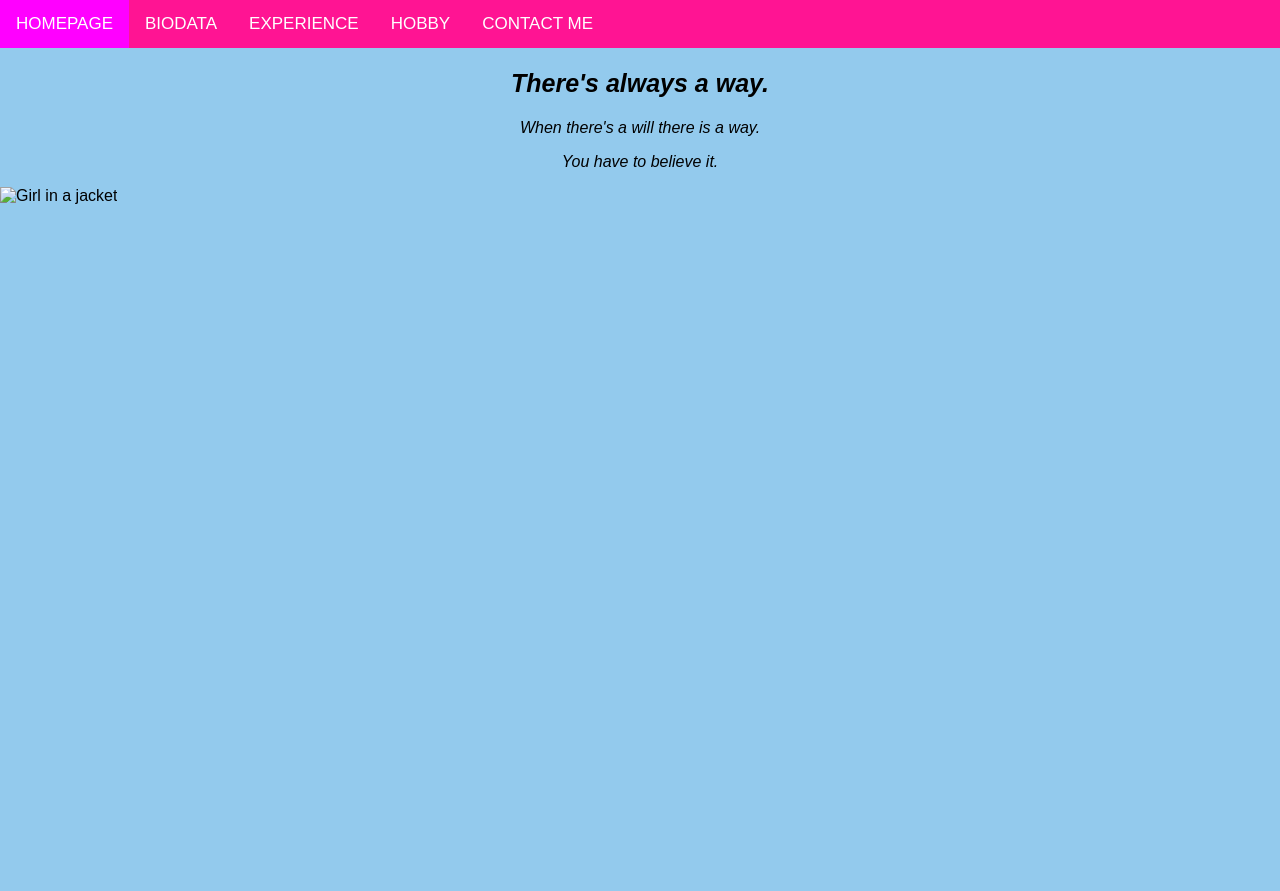
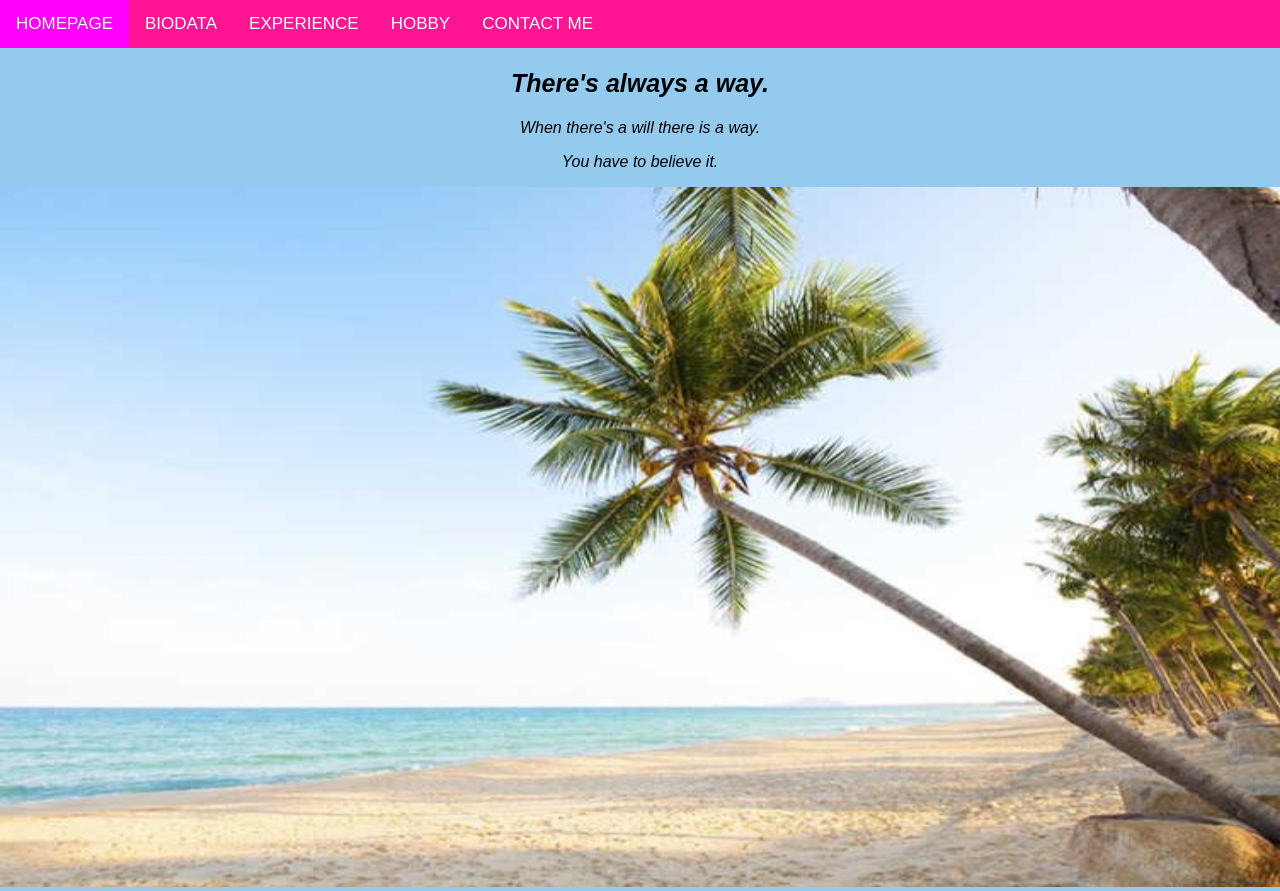
Before and after one commit to AinFasihah/individualassignment, a plain HTML site: page index.html in a window 1280 px wide. Before the commit the page ends 800 px from the top, so only its background shows below. Drawn offline with Linux system fonts and the light colour scheme.

Commit message:
Update index.html

```diff
--- a/index.html
+++ b/index.html
@@ -42,8 +42,8 @@ body {
 <body>
 
 <!---This href and src is according to your file location---->
-<BASE href="file:///C:/Users/Acer/Desktop/Ain/">
-<BASE src="file:///C:/Users/Acer/Desktop/Ain/">
+<BASE href="https://ainfasihah.github.io/individualassignment/">
+<BASE src="https://ainfasihah.github.io/individualassignment/">
 <!---Nav Bar--->
 <div class="topnav">
   <a class="active" href="./index.html">HOMEPAGE</a>
```
